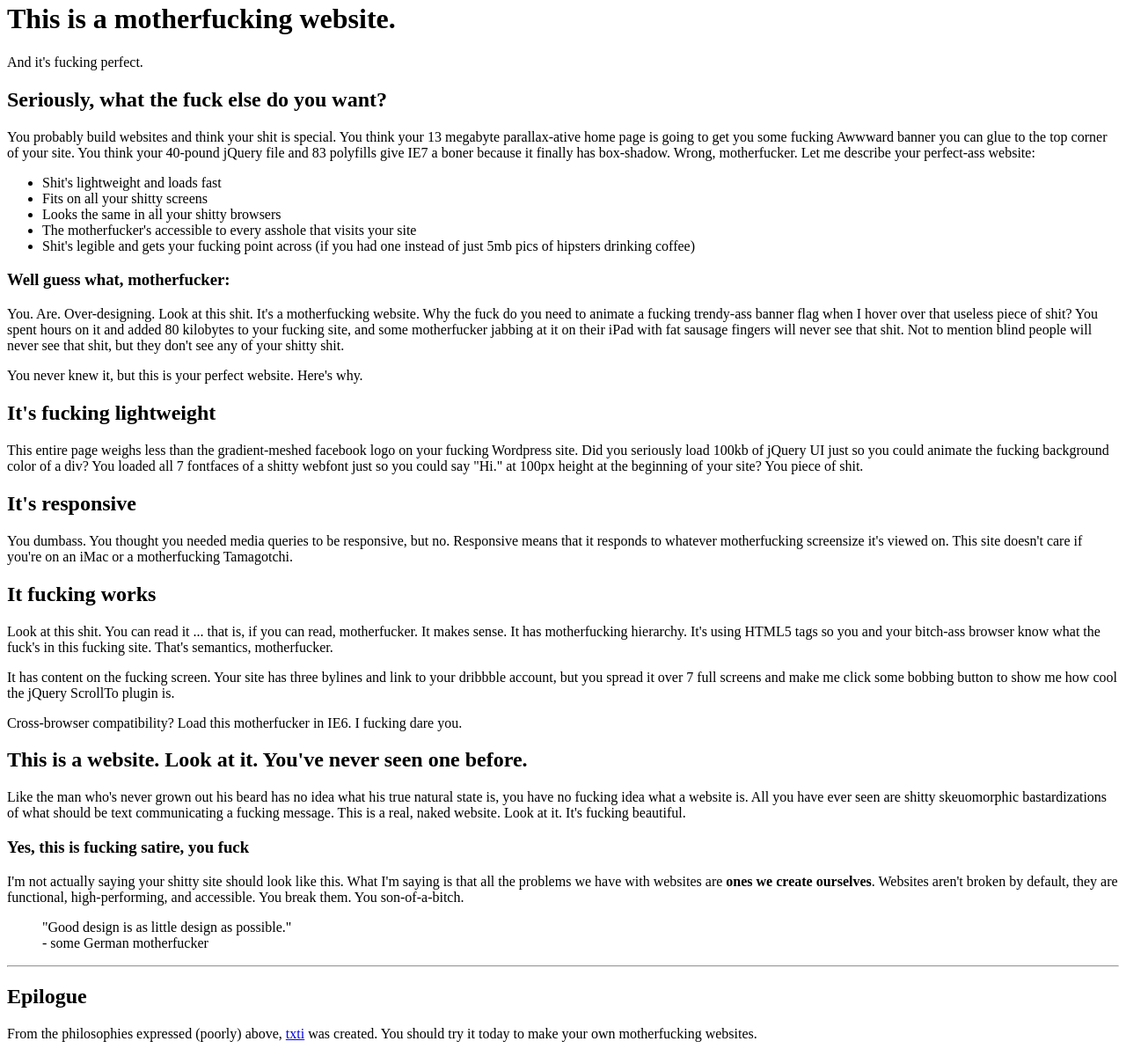
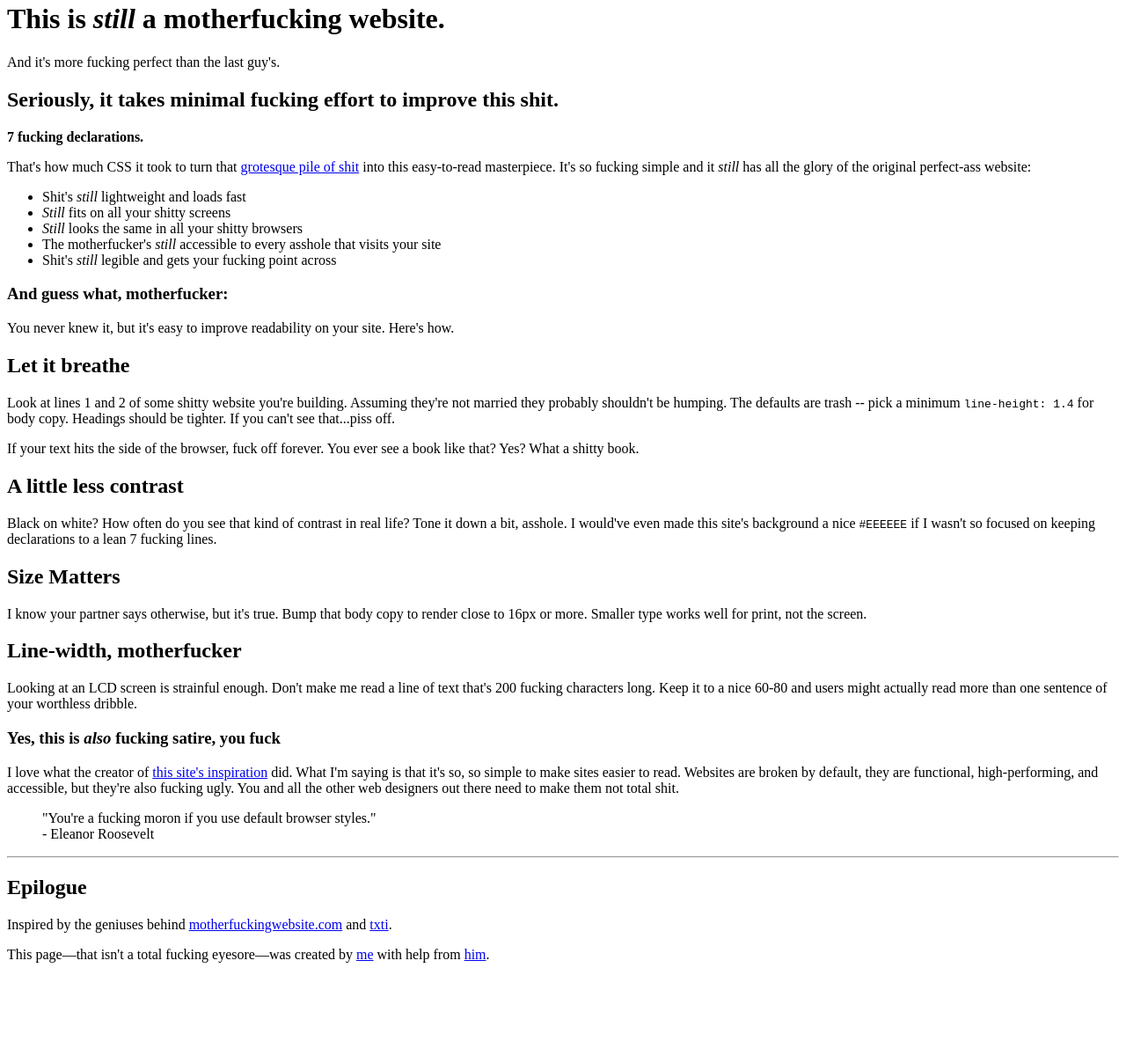
Before and after one commit to KarlPereira/motherfucking, a plain HTML site: page motherfuckingwebsite/index.html in a window 1280 px wide. Shown: the part 18-1218 px from the top of the page at 88% size. After the commit the page ends 1128 px from the top, so only its background shows below. Drawn offline with Linux system fonts and the light colour scheme.

Commit message:
nouvelle version

```diff
--- a/motherfuckingwebsite/index.html
+++ b/motherfuckingwebsite/index.html
@@ -1,61 +1,43 @@
 <!DOCTYPE html>
 <html>
+
 <head>
-    </head>
+    <title>Better Motherfucking Website</title>
+</head>
+
 <body>
     <header>
-    <h1>This is a motherfucking website.</h1>
-    <aside>And it's fucking perfect.</aside></header>
+        <h1>This is <em>still</em> a motherfucking website.</h1>
+        <aside>And it's more fucking perfect than the last guy's.</aside>
+    </header>
+    <h2>Seriously, it takes minimal fucking effort to improve this shit.</h2>
+    <p><strong>7 fucking declarations.</strong></p>
+    <p>That's how much CSS it took to turn that <a href="http://motherfuckingwebsite.com/">grotesque pile of shit</a> into this easy-to-read masterpiece. It's so fucking simple and it <em>still</em> has all the glory of the original perfect-ass website:</p>
+    <ul>
+        <li>Shit's <em>still</em> lightweight and loads fast</li>
+        <li><em>Still</em> fits on all your shitty screens</li>
+        <li><em>Still</em> looks the same in all your shitty browsers</li>
+        <li>The motherfucker's <em>still</em> accessible to every asshole that visits your site</li>
+        <li>Shit's <em>still</em> legible and gets your fucking point across</li>
+    </ul>
+    <h3>And guess what, motherfucker:</h3>
+    <p>You never knew it, but it's easy to improve readability on your site. Here's how.</p>
+    <h2>Let it breathe</h2>
+    <p>Look at lines 1 and 2 of some shitty website you're building. Assuming they're not married they probably shouldn't be humping. The defaults are trash -- pick a minimum <code>line-height: 1.4</code> for body copy. Headings should be tighter. If you can't see that...piss off.</p>
+    <p>If your text hits the side of the browser, fuck off forever. You ever see a book like that? Yes? What a shitty book.</p>
+    <h2>A little less contrast</h2>
+    <p>Black on white? How often do you see that kind of contrast in real life? Tone it down a bit, asshole. I would've even made this site's background a nice <code>#EEEEEE</code> if I wasn't so focused on keeping declarations to a lean 7 fucking lines.</p>
+    <h2>Size Matters</h2>
+    <p>I know your partner says otherwise, but it's true. Bump that body copy to render close to 16px or more. Smaller type works well for print, not the screen.</p>
+    <h2>Line-width, motherfucker</h2>
+    <p>Looking at an LCD screen is strainful enough. Don't make me read a line of text that's 200 fucking characters long. Keep it to a nice 60-80 and users might actually read more than one sentence of your worthless dribble.</p>
+    <h3>Yes, this is <em>also</em> fucking satire, you fuck</h3>
+    <p>I love what the creator of <a href="http://motherfuckingwebsite.com/">this site's inspiration</a> did. What I'm saying is that it's so, so simple to make sites easier to read. Websites are broken by default, they are functional, high-performing, and accessible, but they're also fucking ugly. You and all the other web designers out there need to make them not total shit.</p>
+    <blockquote>"You're a fucking moron if you use default browser styles."
+        <br> - Eleanor Roosevelt</blockquote>
+    <hr>
+    <h2>Epilogue</h2>
+    <p>Inspired by the geniuses behind <a href="http://motherfuckingwebsite.com/">motherfuckingwebsite.com</a> and <a href="http://txti.es">txti</a>.</p>
+    <p>This page&mdash;that isn't a total fucking eyesore&mdash;was created by <a href="https://twitter.com/drew_mc">me</a> with help from <a href="https://twitter.com/gabehammersmith">him</a>.
 
-    <h2>Seriously, what the fuck else do you want?</h2>
-
-    <p>You probably build websites and think your shit is special. You think your 13 megabyte parallax-ative home page is going to get you some fucking Awwward banner you can glue to the top corner of your site. You think your 40-pound jQuery file and 83 polyfills give IE7 a boner because it finally has box-shadow. Wrong, motherfucker. Let me describe your perfect-ass website:</p>
-
-    <ul>
-            <li>Shit's lightweight and loads fast</li>
-            <li>Fits on all your shitty screens</li>
-            <li>Looks the same in all your shitty browsers</li>
-            <li>The motherfucker's accessible to every asshole that visits your site</li>
-            <li>Shit's legible and gets your fucking point across (if you had one instead of just 5mb pics of hipsters drinking coffee)</li>
-    </ul>
-    <h3>Well guess what, motherfucker:</h3>
-
-    <p>You. Are. Over-designing. Look at this shit. It's a motherfucking website. Why the fuck do you need to animate a fucking trendy-ass banner flag when I hover over that useless piece of shit? You spent hours on it and added 80 kilobytes to your fucking site, and some motherfucker jabbing at it on their iPad with fat sausage fingers will never see that shit. Not to mention blind people will never see that shit, but they don't see any of your shitty shit.</p>
-
-    <p>You never knew it, but this is your perfect website. Here's why.</p>
-
-    <h2>It's fucking lightweight</h2>
-
-        <p>This entire page weighs less than the gradient-meshed facebook logo on your fucking Wordpress site. Did you seriously load 100kb of jQuery UI just so you could animate the fucking background color of a div? You loaded all 7 fontfaces of a shitty webfont just so you could say "Hi." at 100px height at the beginning of your site? You piece of shit.</p>
-
-    <h2>It's responsive</h2>
-
-        <p>You dumbass. You thought you needed media queries to be responsive, but no. Responsive means that it responds to whatever motherfucking screensize it's viewed on. This site doesn't care if you're on an iMac or a motherfucking Tamagotchi.</p>
-
-    <h2>It fucking works</h2>
-
-        <p>Look at this shit. You can read it ... that is, if you can read, motherfucker. It makes sense. It has motherfucking hierarchy. It's using HTML5 tags so you and your bitch-ass browser know what the fuck's in this fucking site. That's semantics, motherfucker.</p>
-
-        <p>It has content on the fucking screen. Your site has three bylines and link to your dribbble account, but you spread it over 7 full screens and make me click some bobbing button to show me how cool the jQuery ScrollTo plugin is.</p>
-
-        <p>Cross-browser compatibility? Load this motherfucker in IE6. I fucking dare you.</p>
-
-    <h2>This is a website. Look at it.  You've never seen one before.</h2>
-
-        <p>Like the man who's never grown out his beard has no idea what his true natural state is, you have no fucking idea what a website is. All you have ever seen are shitty skeuomorphic bastardizations of what should be text communicating a fucking message. This is a real, naked website. Look at it. It's fucking beautiful.</p>
-
-
-    <h3>Yes, this is fucking satire, you fuck</h3>
-
-     <p>I'm not actually saying your shitty site should look like this. What I'm saying is that all the problems we have with websites are <strong>ones we create ourselves</strong>. Websites aren't broken by default, they are functional, high-performing, and accessible. You break them. You son-of-a-bitch.</p>
-
-        <blockquote cite="https://www.vitsoe.com/us/about/good-design">"Good design is as little design as possible."<br>
-            - some German motherfucker
-        </blockquote>
-
-    <hr>
-
-    <h2>Epilogue</h2>
-    <p>From the philosophies expressed (poorly) above, <a href="http://txti.es">txti</a> was created. You should try it today to make your own motherfucking websites.</p>
-
-    </body></html>
+</html>
```
Also changed, not shown: index.html (deleted, +0 -43 lines).
